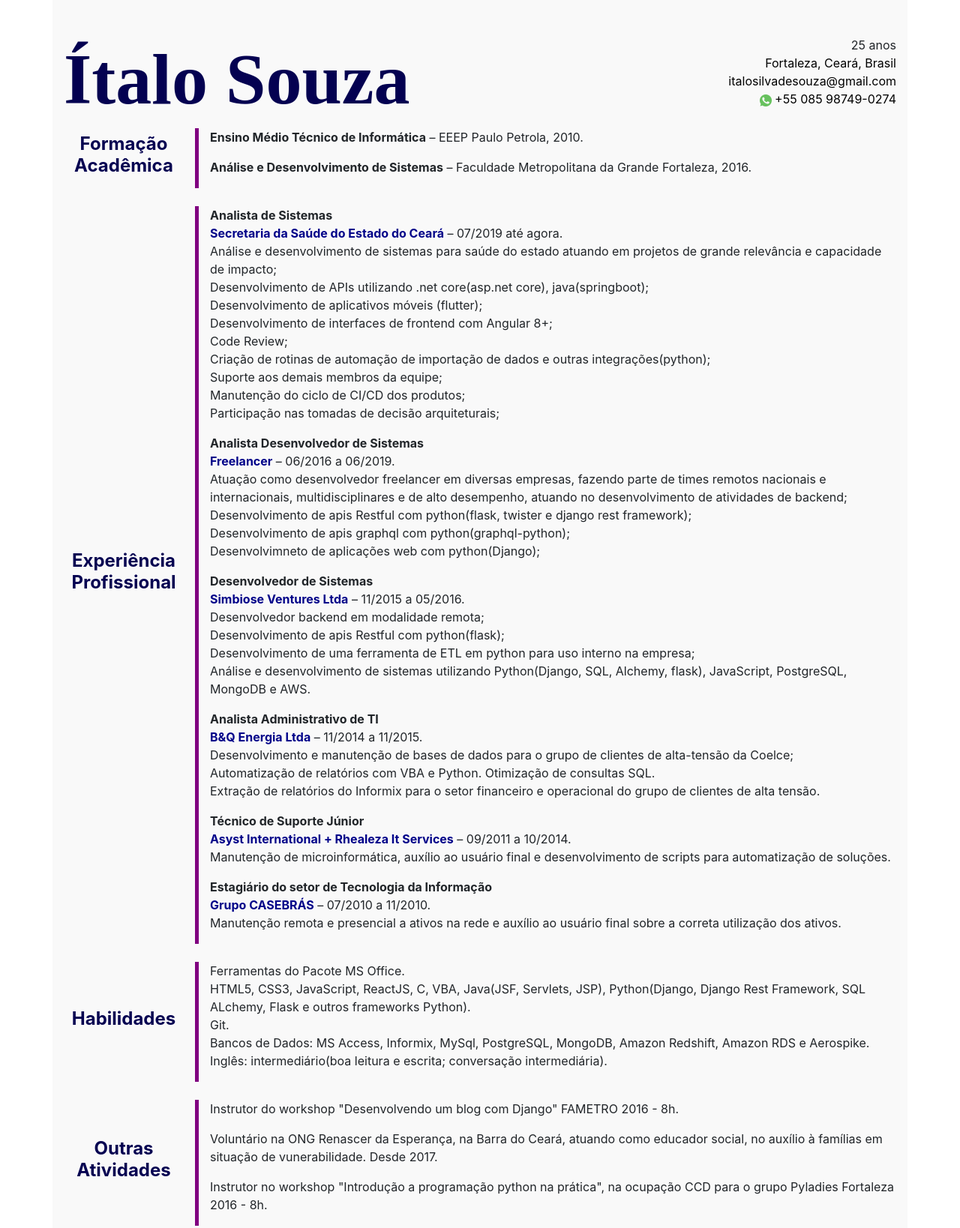
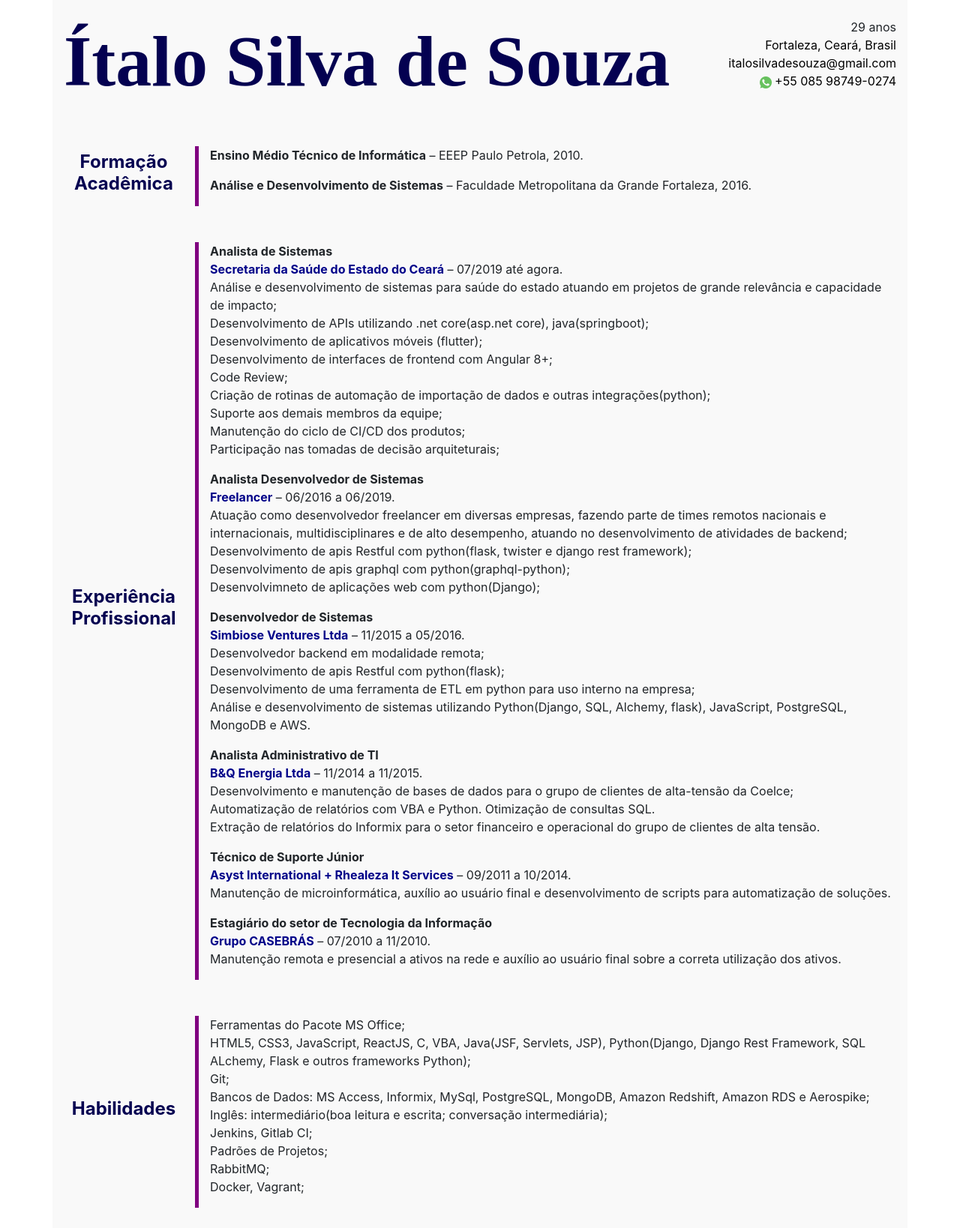
Before and after one commit to isds/isds.github.io, a plain HTML site: page index.html in a window 1280 px wide. Shown: the top 1638 px of the page at 75% size. Drawn offline with nearby package versions, Linux system fonts and the light colour scheme.

Commit message:
Alteraçao no conteudo e pequenas alteraçoes no layout

```diff
--- a/index.html
+++ b/index.html
@@ -10,24 +10,25 @@
     <script type="text/javascript" src="scripts/script.js"></script>
     <link rel="stylesheet" type="text/css" href="css/style.css">
     <link rel="shortcut icon" type="image/x-icon" href="favicon.ico">
-    <title>Ítalo Silva de Souza</title>
+    <title>Ítalo Souza</title>
 </head>
 <body>
     <div class="container">
-        <br><br>
+        <br>
         <div class="row"> <!-- HEADER -->
             <div class="col-9">
-                <h1 class="header-name">Ítalo Souza</h1>
+                <h1 class="header-name">Ítalo Silva de Souza</h1>
             </div>
             <div class="col-3">
                 <p class="header-information">
-                    25 anos <br>
+                    <span id="idade"></span> anos <br>
                     <a href="https://www.google.com.br/maps/place/Fortaleza+-+CE/" target="_blank">Fortaleza, Ceará, Brasil</a> <br>
                     <a href="mailto:italosilvadesouza@gmail.com">italosilvadesouza@gmail.com</a> <br>
                     <img src="images/WhatsApp_icon.png" class="icon" > <a href="tel:+55085987490274">+55 085 98749-0274</a> <br>
                 </p>
             </div>
         </div>
+        <br><br>
         <div class="row align-items-center"> <!-- Formação Academica -->
             <div class="col-2 topic">
                 <h4>Formação Acadêmica</h4>
@@ -38,7 +39,7 @@
             </div>
         </div>
         <br>
-
+        <br>
         <div class="row align-items-center"> <!-- Experiência Profissional -->
             <div class="col-2 topic">
                 <h4>Experiência Profissional</h4>
@@ -95,23 +96,27 @@
             </div>
         </div>
         <br>
-
+        <br>
         <div class="row align-items-center"> <!-- Habilidades -->
             <div class="col-2 topic">
                 <h4>Habilidades</h4>
             </div>
             <div class="col topic-content">
                 <p>
-                    Ferramentas do Pacote MS Office. <br>
-                    HTML5, CSS3, JavaScript, ReactJS, C, VBA, Java(JSF, Servlets, JSP), Python(Django, Django Rest Framework, SQL ALchemy, Flask e outros frameworks Python).<br>
-                    Git. <br>
-                    Bancos de Dados: MS Access, Informix, MySql, PostgreSQL, MongoDB, Amazon Redshift, Amazon RDS e Aerospike. <br>
-                    Inglês: intermediário(boa leitura e escrita; conversação intermediária).<br>
+                    Ferramentas do Pacote MS Office;<br>
+                    HTML5, CSS3, JavaScript, ReactJS, C, VBA, Java(JSF, Servlets, JSP), Python(Django, Django Rest Framework, SQL ALchemy, Flask e outros frameworks Python);<br>
+                    Git; <br>
+                    Bancos de Dados: MS Access, Informix, MySql, PostgreSQL, MongoDB, Amazon Redshift, Amazon RDS e Aerospike; <br>
+                    Inglês: intermediário(boa leitura e escrita; conversação intermediária);<br>
+                    Jenkins, Gitlab CI; <br>
+                    Padrões de Projetos;<br>
+                    RabbitMQ;<br>
+                    Docker, Vagrant;<br>
                 </p>
             </div>
         </div>
         <br>
-
+        <br>
         <div class="row align-items-center"> <!-- Outras Atividades -->
             <div class="col-2 topic">
                 <h4>Outras Atividades</h4>
@@ -125,5 +130,8 @@
         <br>
 
     </div>
+  <script>
+    setAge();
+</script>
 </body>
 </html>
--- a/scripts/script.js
+++ b/scripts/script.js
@@ -0,0 +1,13 @@
+function setAge() {
+  var dataNascimento = new Date(1993,1,23);
+  var diferencaEmMilisegundos = dataNascimento.getTime() - Date.now();
+  var idade = Math.abs(new Date(diferencaEmMilisegundos).getUTCFullYear() - 1970)
+
+  var idadeElement = document.getElementById('idade');
+  var leading = idade < 10 ? '0' : ''
+  if (idadeElement) {
+
+    idadeElement.innerText = leading + idade;
+  }
+
+}
```
